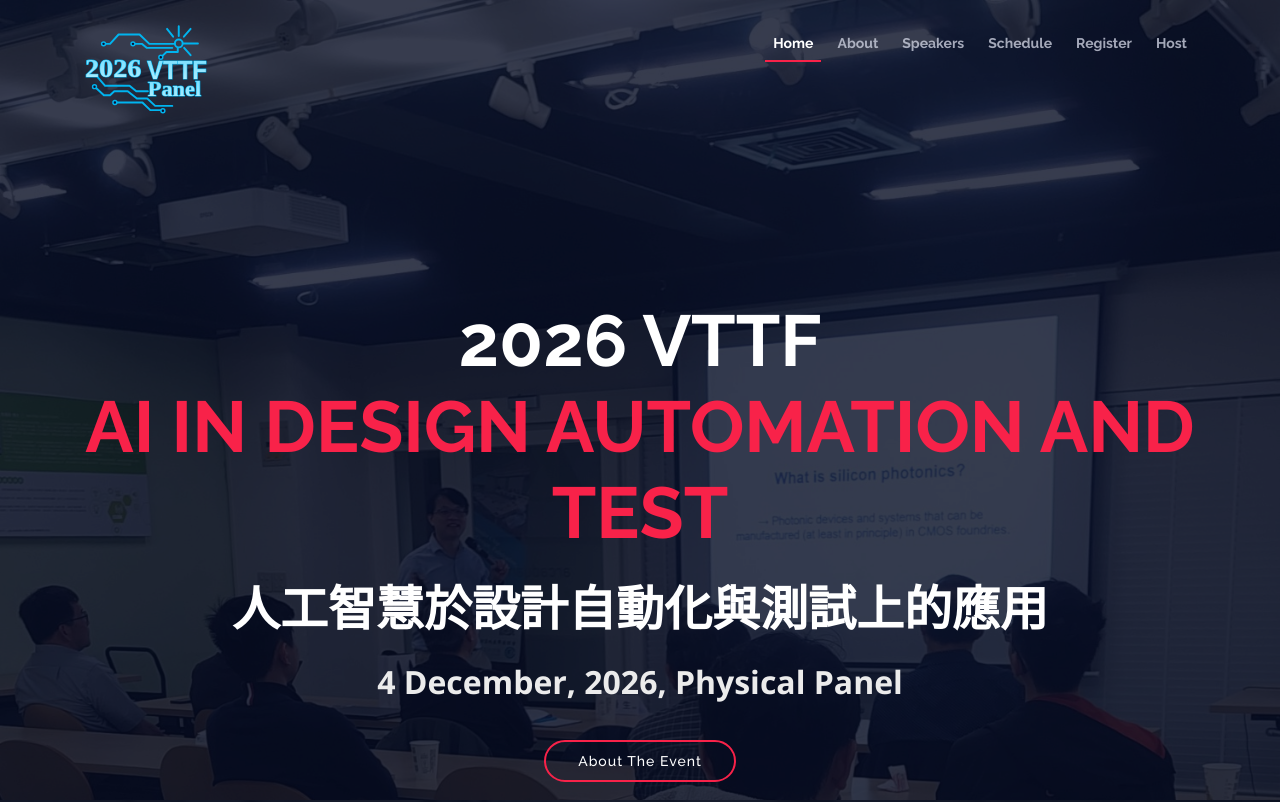
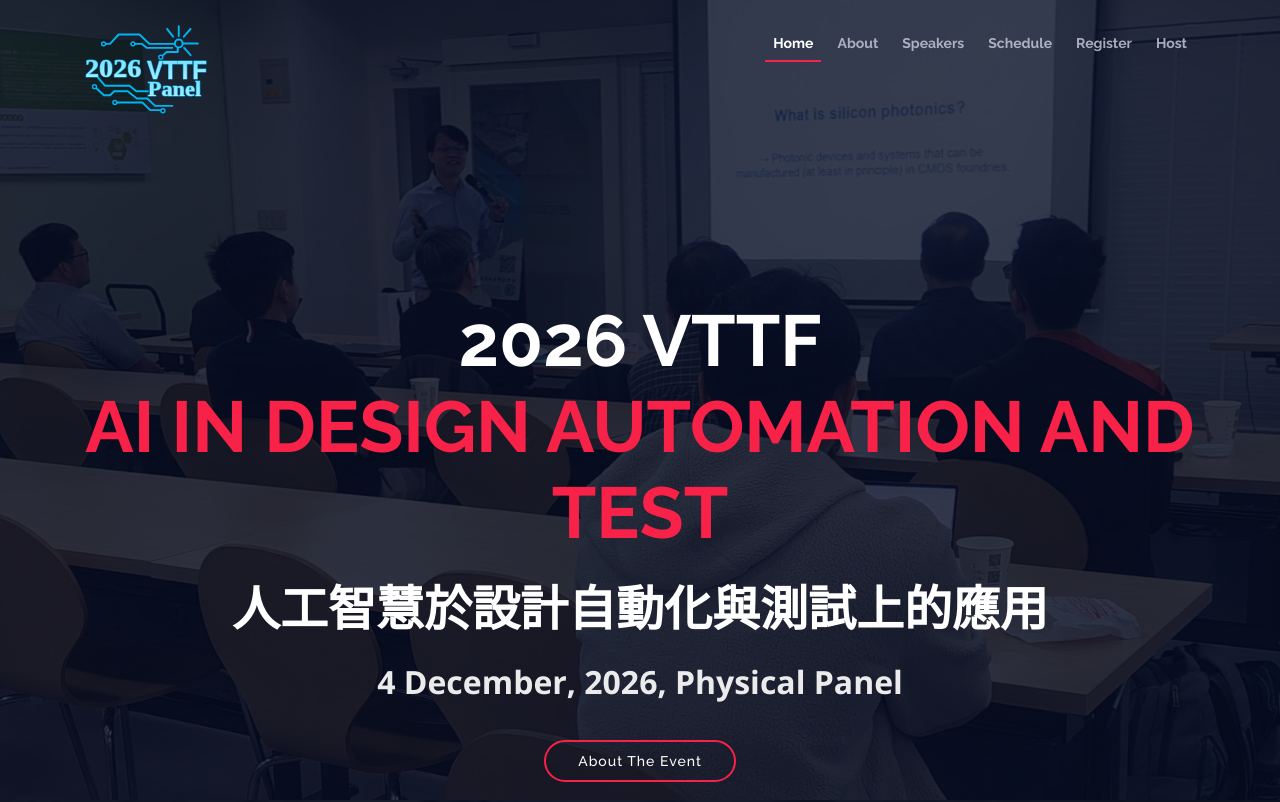
Before and after one commit to VTTF/2026, a plain HTML site: page index.html in a window 1280 px wide. Shown: the top 802 px of the page. Drawn offline with nearby package versions, Linux system fonts and the light colour scheme.

Commit message:
Shift homepage background position down to reduce ceiling in view
Co-Authored-By: Claude Opus 4.8 <noreply@anthropic.com>

```diff
--- a/css/style.css
+++ b/css/style.css
@@ -469,7 +469,7 @@ body.mobile-nav-active #mobile-nav-toggle {
 #intro {
   width: 100%;
   height: 100vh;
-  background: url(../img/intro-bg-2026.jpg) top center;
+  background: url(../img/intro-bg-2026.jpg) center 40%;
   background-size: cover;
   overflow: hidden;
   position: relative;
```
